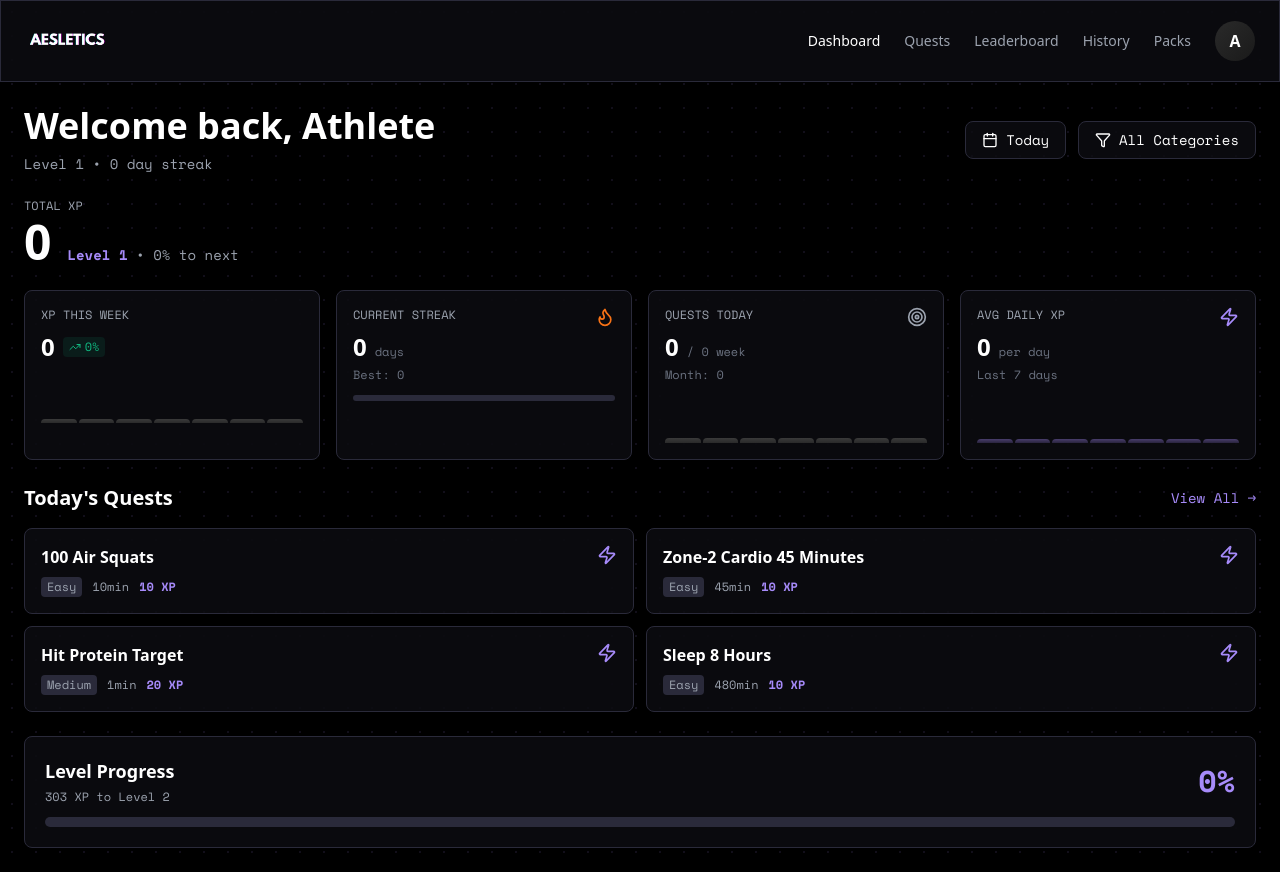
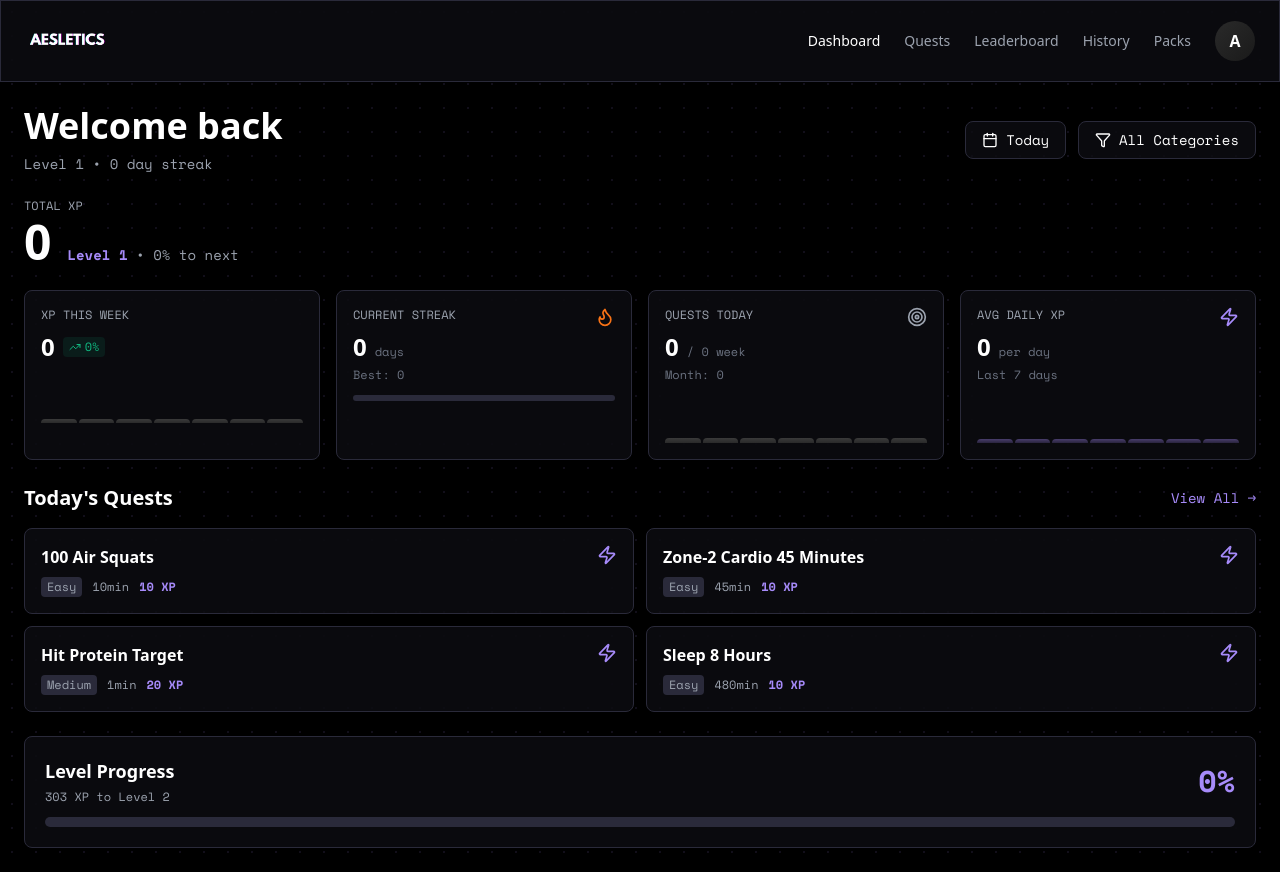
Before and after one commit to damianmathews/aesletics, a React (Vite) app: page /app in a window 1280 px wide. Built offline with nearby package versions, Linux system fonts and the light colour scheme; a web font is replaced by a local one.

Commit message:
Change welcome message to just 'Welcome back'

```diff
--- a/src/pages/Dashboard.tsx
+++ b/src/pages/Dashboard.tsx
@@ -101,7 +101,7 @@ export default function Dashboard() {
           <div className="flex items-center justify-between">
             <div>
               <h1 className="font-display text-4xl font-bold mb-2" style={{ color: 'var(--color-text)' }}>
-                Welcome back, {profile.nickname}
+                Welcome back
               </h1>
               <p className="font-mono text-sm" style={{ color: 'var(--color-text-secondary)' }}>
                 Level {profile.level} • {profile.currentStreak} day streak
```
